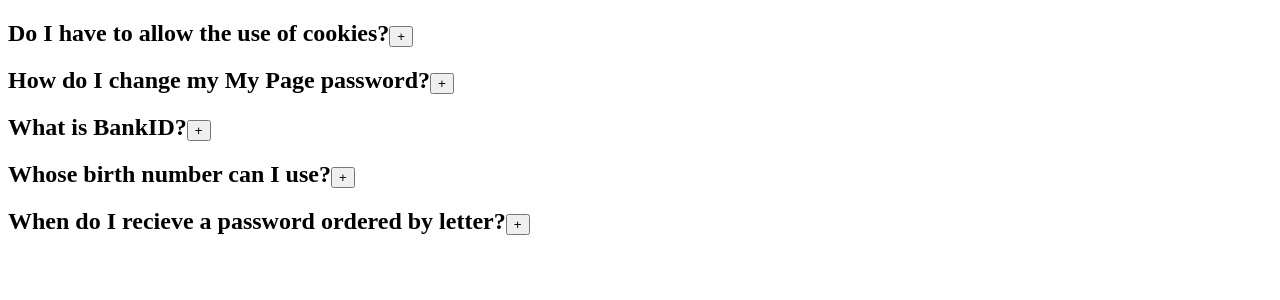
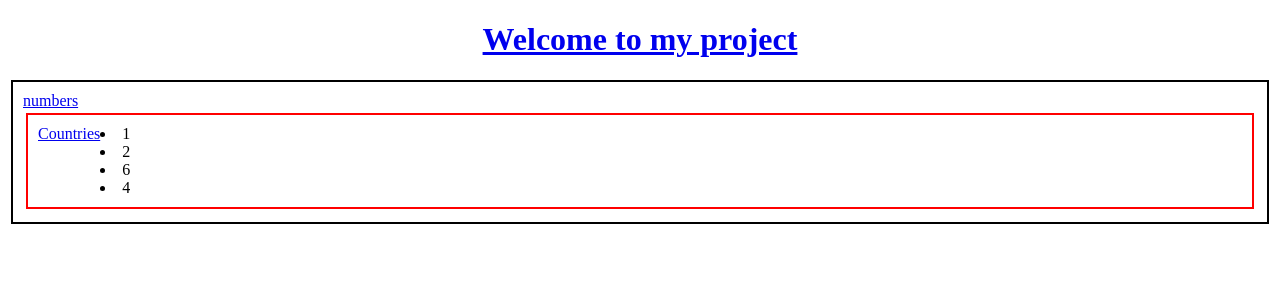
Before and after one commit to NagaMruthi/my-app, a React (Create React App) app: page /jk in a window 1280 px wide. Shown: the top 300 px of the page. Built offline with nearby package versions, Linux system fonts and the light colour scheme.

Commit message:
rest-country

```diff
--- a/package.json
+++ b/package.json
@@ -10,6 +10,7 @@
     "bootstrap": "^5.3.1",
     "react": "^18.2.0",
     "react-dom": "^18.2.0",
+    "react-router-dom": "^6.15.0",
     "react-scripts": "5.0.1",
     "web-vitals": "^2.1.4"
   },
--- a/src/App.js
+++ b/src/App.js
@@ -1,8 +1,21 @@
-import Accordion from "./plan";
-import Tours from "./plan";
+import { Link, Outlet } from "react-router-dom";
+import Country from "./country";
+import Count from "./detaile";
 function App(){
-    return(<div>
-        <Accordion></Accordion>
-    </div>)
+    return(
+  <div>
+    <div style={{textAlign:"center"}}>
+        <h1><Link to="/">Welcome to my project</Link></h1>
+      </div>
+        <div style={{border:"2px solid",padding:"10px",margin:"3px"}}>
+        <Link to = "jk">numbers</Link>
+        <div style={{border:"2px solid red",padding:"10px",margin:"3px"}} className="d-flex">
+       <Link to="/country">Countries</Link>
+       <Outlet></Outlet>
+      </div>
+    </div>
+  </div>)
+
 }
+
 export default App;
--- /dev/null
+++ b/src/country.jsx
@@ -0,0 +1,33 @@
+import React from "react";
+import axios from "axios";
+import { useEffect } from "react";
+import { Link, Outlet } from "react-router-dom";
+function Country(){
+    var [countries,setCountries]=React.useState([]);
+useEffect(
+        ()=>{
+        axios.get("https://restcountries.com/v3/all").then(function(response){
+            console.log(response.data);
+            setCountries(response.data);
+        })
+    },[])
+    return(
+<div className="d-flex">
+        <div>
+            <h1>Country Names</h1>
+            <ul>
+            {
+           countries.length>0 && countries.map((s)=>{
+            return<li>
+                <Link to={"detaile/"+s.name.common}>{s.name.common}</Link></li>})
+        }
+        </ul>
+        </div>
+    <div>
+        <Outlet></Outlet>
+    </div>
+</div>
+    )
+}
+
+export default Country;
--- /dev/null
+++ b/src/course.jsx
@@ -0,0 +1,19 @@
+import React from "react"
+function Abc(){
+    const [list,setList] =React.useState([1,2,6,4])
+    return(
+        <div>
+            {
+                list.map((d)=>{
+                    return(
+                        <li>{d}</li>
+                    )
+                })
+            }
+        </div>
+
+    )
+}
+
+
+export default Abc;
--- /dev/null
+++ b/src/detaile.jsx
@@ -0,0 +1,30 @@
+import React, { useEffect } from 'react';
+import {useParams } from 'react-router-dom';
+import axios from 'axios';
+function Count(){
+    var{cname}=useParams();
+    var [x,setX]=React.useState(null)
+useEffect(()=>{
+axios.get("https://restcountries.com/v3.1/name/"+cname).then(function(res){
+console.log(res.data)
+setX({...res.data[0]})
+})
+},[cname])
+    return(
+    <div>
+        <h1>Country Detailes</h1>
+            {
+                        x&&(
+                            <div className='card'>
+                                <img src={x.flags.png}></img>
+                                <div className='card-body'>
+                            <h1>{x.name.common}</h1>
+                            </div>
+                            </div>
+                        )
+
+            }
+    </div>
+    )
+    }
+export default Count;
--- a/src/index.js
+++ b/src/index.js
@@ -1,16 +1,44 @@
-import React from 'react';
 import ReactDOM from 'react-dom/client';
 import './index.css';
 import App from './App';
+import Country from './country';
+import Count from './detaile';
 import reportWebVitals from './reportWebVitals';
+import {
+    createBrowserRouter,
+    RouterProvider,
+  }
+  from "react-router-dom";
+import Abc from './course';
+  const router = createBrowserRouter([
+    {
+      path:"/",
+      element:<App></App>,
+      children:[
+
+    {
+      path:"/jk",
+      element:<Abc></Abc>,
+    },
+      {
+        path:"/country",
+        element:<Country></Country>,
+        children:[{
+        path:"/country/detaile/:cname",
+        element:<Count></Count>,
+        }]
+      },]
+
+    },
+
+
+
+]);
 
 const root = ReactDOM.createRoot(document.getElementById('root'));
 root.render(
-
-    <App />
-
+<RouterProvider router={router}></RouterProvider>
 );
-
 // If you want to start measuring performance in your app, pass a function
 // to log results (for example: reportWebVitals(console.log))
 // or send to an analytics endpoint. Learn more: https://bit.ly/CRA-vitals
--- a/src/plan.jsx
+++ /dev/null
@@ -1,52 +0,0 @@
-import React from "react";
-import questions from "./data";
-import 'bootstrap/dist/css/bootstrap-grid.min.css'
-function Accordion(){
-    var [k,setK]=React.useState([
-      {
-        id: 1,
-        title: 'Do I have to allow the use of cookies?',
-        info:
-          'Unicorn vinyl poutine brooklyn, next level direct trade iceland. Shaman copper mug church-key coloring book, whatever poutine normcore fixie cred kickstarter post-ironic street art.',
-      },
-      {
-        id: 2,
-        title: 'How do I change my My Page password?',
-        info:
-          'Coloring book forage photo booth gentrify lumbersexual. Migas chillwave poutine synth shoreditch, enamel pin thundercats fashion axe roof party polaroid chartreuse.',
-      },
-      {
-        id: 3,
-        title: 'What is BankID?',
-        info:
-          'Enamel pin fam sustainable woke whatever venmo. Authentic asymmetrical put a bird on it, lumbersexual activated charcoal kinfolk banjo cred pickled sartorial.',
-      },
-      {
-        id: 4,
-        title: 'Whose birth number can I use?',
-        info:
-          'Edison bulb direct trade gentrify beard lo-fi seitan sustainable roof party franzen occupy squid. Knausgaard cronut succulents, scenester readymade shabby chic lyft. Copper mug meh vegan gentrify.',
-      },
-      {
-        id: 5,
-        title: 'When do I recieve a password ordered by letter?',
-        info:
-          'Locavore franzen fashion axe live-edge neutra irony synth af tilde shabby chic man braid chillwave waistcoat copper mug messenger bag. Banjo snackwave blog, microdosing thundercats migas vaporware viral lo-fi seitan ',
-      },
-    ]);
-    function bc(i){
-      console.log(i)
-    }
-
-    return(
-      <div>{k.map(function(s,i){
-        return(
-        <h2>{s.title}
-        <button onClick={()=>{bc(i)}}>+
-        </button></h2>)
-      })
-      }
-      </div>
-    )
-    }
-export default Accordion;
```
Also changed, not shown: src/Todo.jsx (deleted, +0 -32 lines), src/data.js (deleted), src/index.css (line endings or trailing spaces), 1 other file (tests, documents, lock files or other folders).
